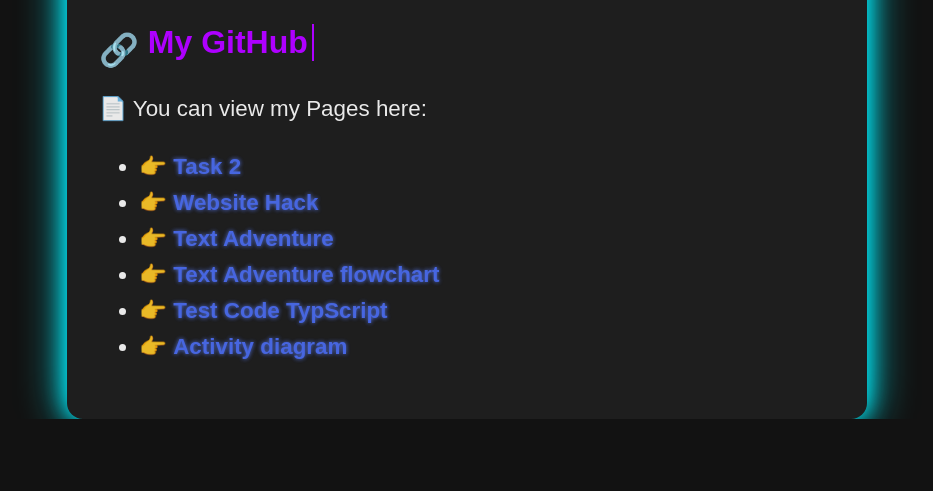
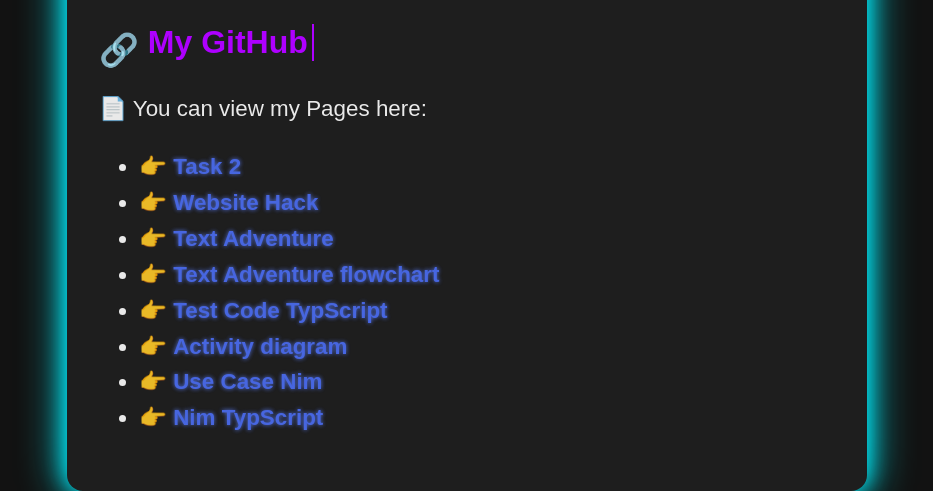
Before and after one commit to DavidZ1407/Code1, a plain HTML site: page Markdown_page/index.html in a window 1280 px wide. Shown: the part 824-1315 px from the top of the page, without its empty margins (173-1106 px from the left). Before the commit the page ends 1243 px from the top, so only its background shows below. Drawn offline with Linux system fonts and the light colour scheme.

Commit message:
Markdown Page for use case, activitiy Diagram and Typscrip Nim link

```diff
--- a/Markdown_page/index.html
+++ b/Markdown_page/index.html
@@ -59,6 +59,10 @@
                     <li>👉 <a
                             href="https://github.com/DavidZ1407/Code1/blob/main/Task_4_Coding/Diagramm.drawio.png">Activity
                             diagram</a></li>
+                             <li>👉 <a
+                            href="https://github.com/DavidZ1407/Code1/blob/main/Task_4_Coding/Use_Case_Nim.png">Use Case Nim</a></li>
+                             <li>👉 <a
+                            href="https://github.com/DavidZ1407/Code1/blob/main/Task_4_Coding/activity_diagram_nim.png">Nim TypScript</a></li>
                 </ul>
             </div>
         </div>
```
Also changed, not shown: README.md.
